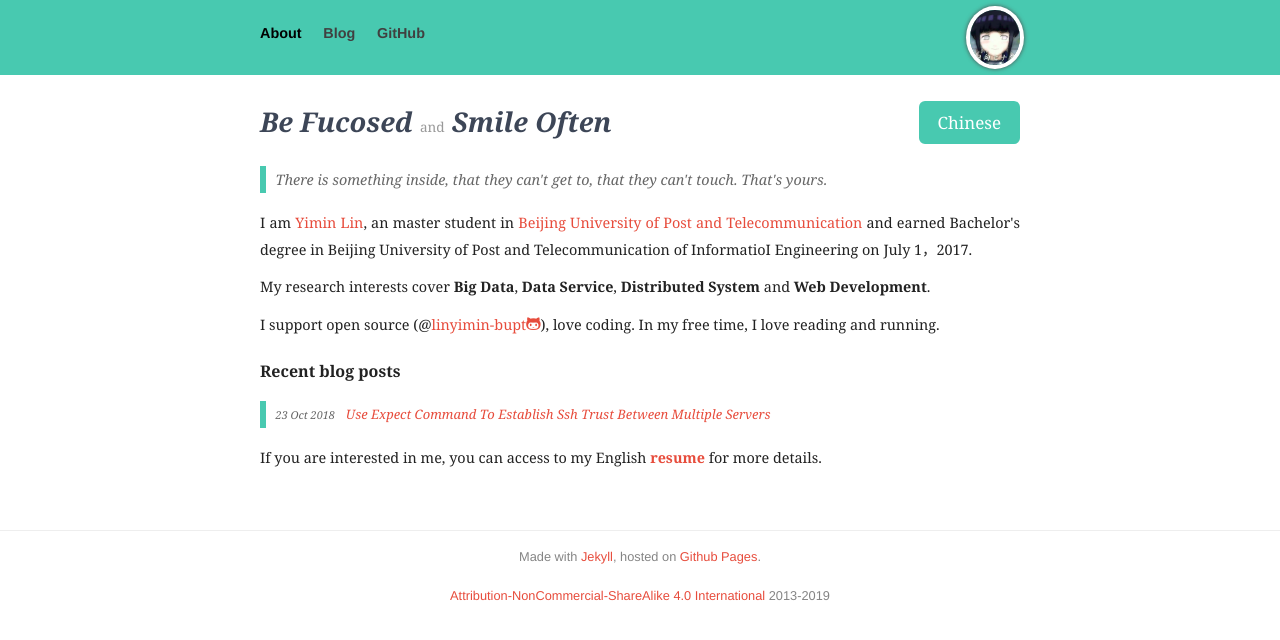
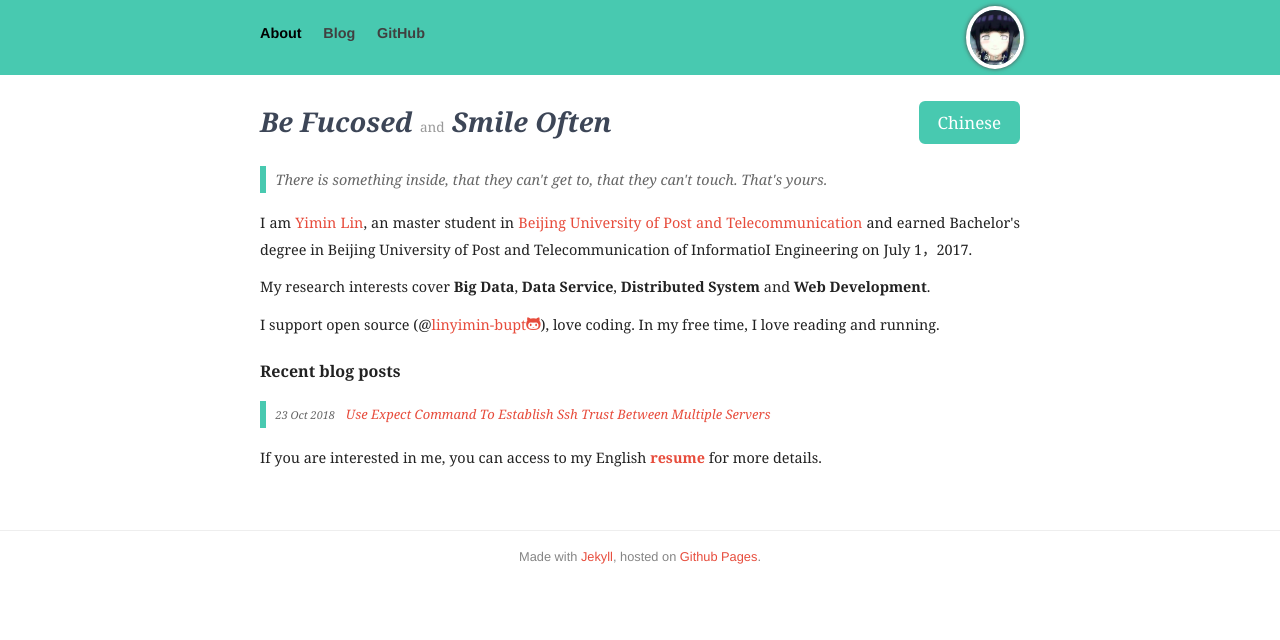
Before and after one commit to linyimin-bupt/linyimin.github.io, a Jekyll site: the page built from index.html, in a window 1280 px wide. Shown: the top 640 px of the page. Built offline with Jekyll 4.4.1, drawn with Linux system fonts in a browser that asks for light colours; nearby versions of some CDN libraries.

Commit message:
remove useless link

```diff
--- a/_layouts/default.html
+++ b/_layouts/default.html
@@ -83,9 +83,6 @@
       Made with <a href="http://jekyllrb.com/">Jekyll</a>,
       hosted on <a href="https://github.com/linyimin-bupt/linyimin.github.io">Github Pages</a>.
     </p>
-    <p>
-      <a href="https://creativecommons.org/licenses/by-nc-sa/4.0/">Attribution-NonCommercial-ShareAlike 4.0 International</a> 2013-2019
-    </p>
     <!--ul class="links">
       <li>
         <a href="https://github.com/willard-yuan" title="See my code on GitHub">
```
